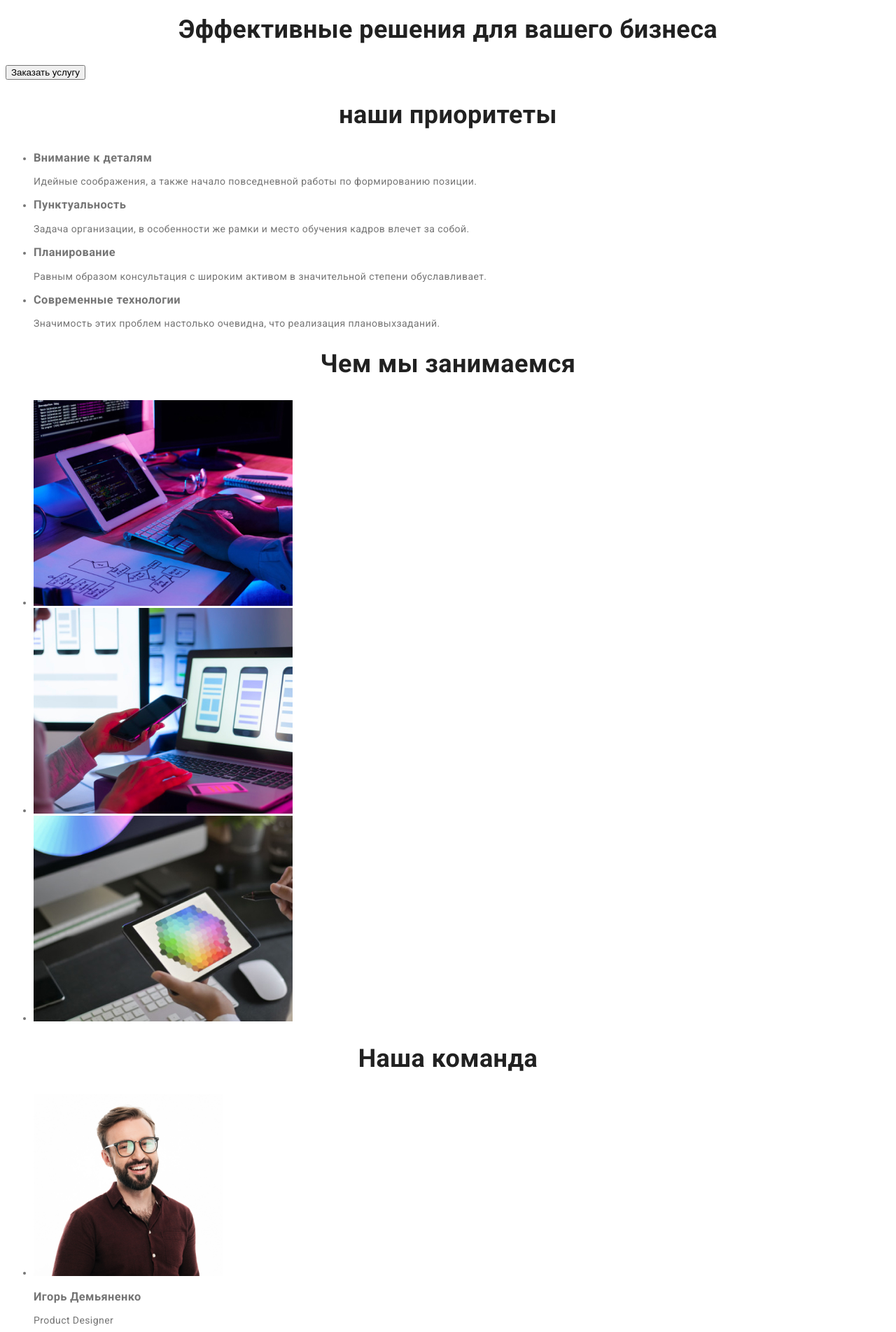
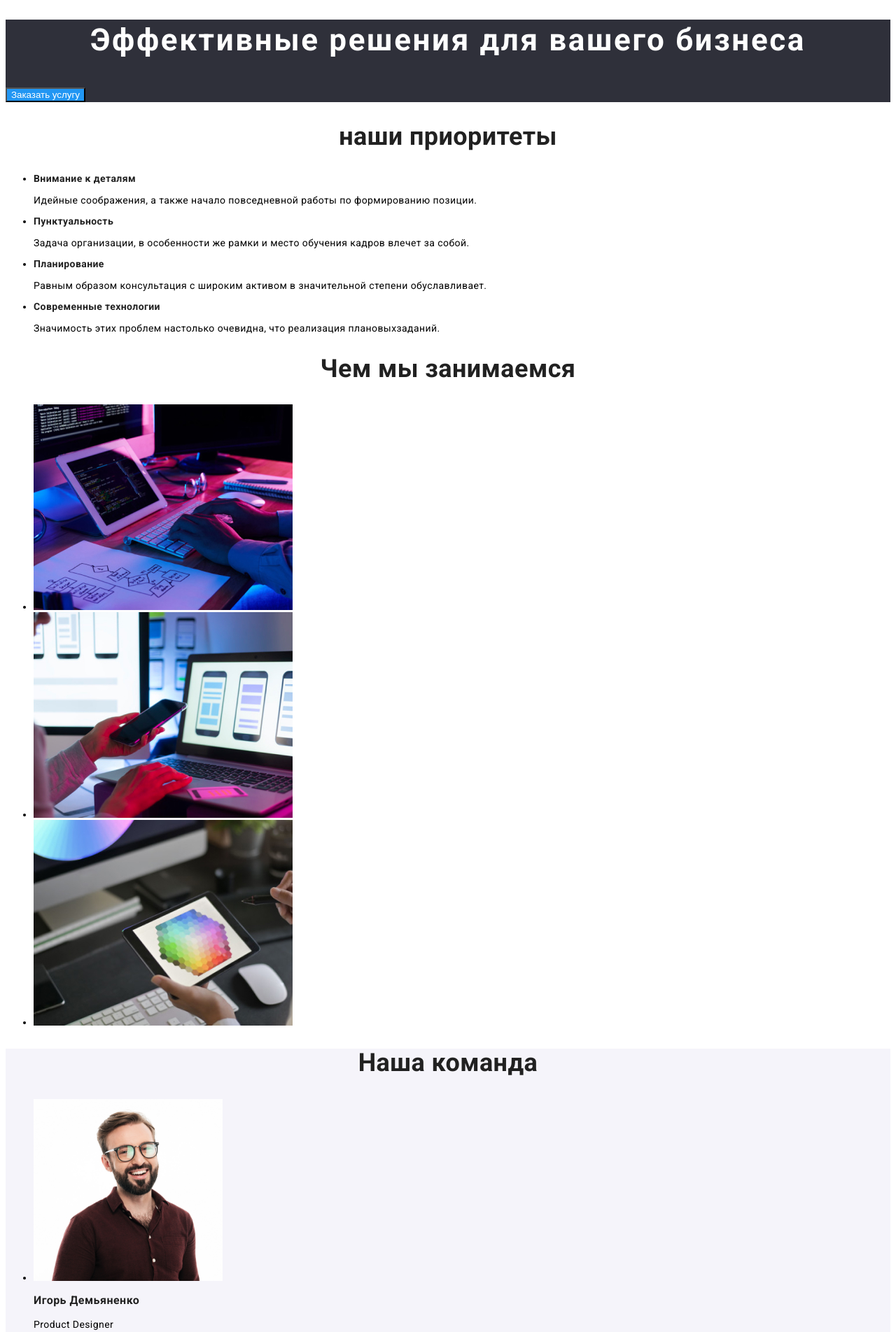
Before and after one commit to SirotinAlex/goit-markup-hw-02, a plain HTML site: page index.html in a window 1280 px wide. Shown: the part 160-2064 px from the top of the page at 70% size. Drawn offline with Linux system fonts and the light colour scheme.

Commit message:
первое дз

```diff
--- a/css/style.css
+++ b/css/style.css
@@ -9,20 +9,19 @@
 }
 
 body{
-    font-family: var(--primary-font-family);
-    color: var(--primary-text-color);
-    background-color: var(--primary-white-color);
-    font-size: 14px;
-    letter-spacing: 0.03em;
-
+font-family: var(--primary-font-family);
+color: var(--primary-text-color)
+background-color: var(--primay-white-color);
+font-size: 14px;
+ letter-spacing: 0.03em;
 }
 
 .link{
-    text-decoration: none;
+text-decoration: none;
 }
 
 .list{
-    list-style: none;
+list-style: none;
 }
 
 .hero-title{
@@ -52,7 +51,7 @@ color: var(--secondary-text-color);
     color: var(--accent-color);
 }
 
-/* ссылки */
+/* ссылки студия,портфолио,контакты,*/
 
 .nav-link{
 font-size: 14px;
@@ -65,6 +64,8 @@ color: var(--secondary-text-color);
   color: var(--accent-color);
 }
 
+/* емейл,телефон */
+
 .contact-link{
 font-size: 14px;
 line-height: 1.14;
@@ -76,3 +77,59 @@ color: #757575;
 .contact-link.current:hover,focus{
     color: var(--accent-color);
 }
+
+/* button */
+
+.button{
+    background: var(--accent-color);
+    color: var(--primary-white-color);
+}
+
+.hero{
+    background: #2F303A;
+}
+
+.hero-title{
+font-size: 44px;
+line-height: 1.36;
+letter-spacing: 0.06em;
+color: #ffffff;
+}
+
+/* секция  about */
+
+.about-subtitle{
+font-size: 14px;
+line-height: 1.14;
+letter-spacing: 0.03em;
+color: #212121;
+
+background-color: #ffffff;
+}
+
+/* секция наша команда */
+
+.team{
+background: #F5F4FA;
+}
+
+.team-subtitle{
+font-size: 16px;
+line-height: 1.18;
+letter-spacing: 0.03em;
+color: #212121;
+}
+
+/* footer */
+
+.footer{
+background: #2F303A;
+}
+
+.nav-link.item{
+color: #FFFFFF;
+}
+
+.contact-link.list{
+color:rgba(255, 255, 255, 0.6);
+}
--- a/index.html
+++ b/index.html
@@ -104,13 +104,13 @@
             <span class="accent">Web</span>Studio</a>
         <ul class="footer list">
             <li class="footer-item">
-                <a class="nav-link link" href="ссылка google map"target="_blank" rel="noopener noreferrer">г. Киев, пр-т Леси Украинки, 26</a>
+                <a class="nav-link link item" href="ссылка google map"target="_blank" rel="noopener noreferrer">г. Киев, пр-т Леси Украинки, 26</a>
             </li>
             <li class="footer list">
-                <a class="contact-link link" href="mailto:info@devstudio.com">info@devstudio.com</a>
+                <a class="contact-link link list" href="mailto:info@devstudio.com">info@devstudio.com</a>
             </li>
             <li class="footer list">
-                <a class="contact-link link" href="tel:+380961111111">tel:+380961111111</a>
+                <a class="contact-link link list" href="tel:+380961111111">tel:+380961111111</a>
             </li>
         </ul>
     </footer>
```
